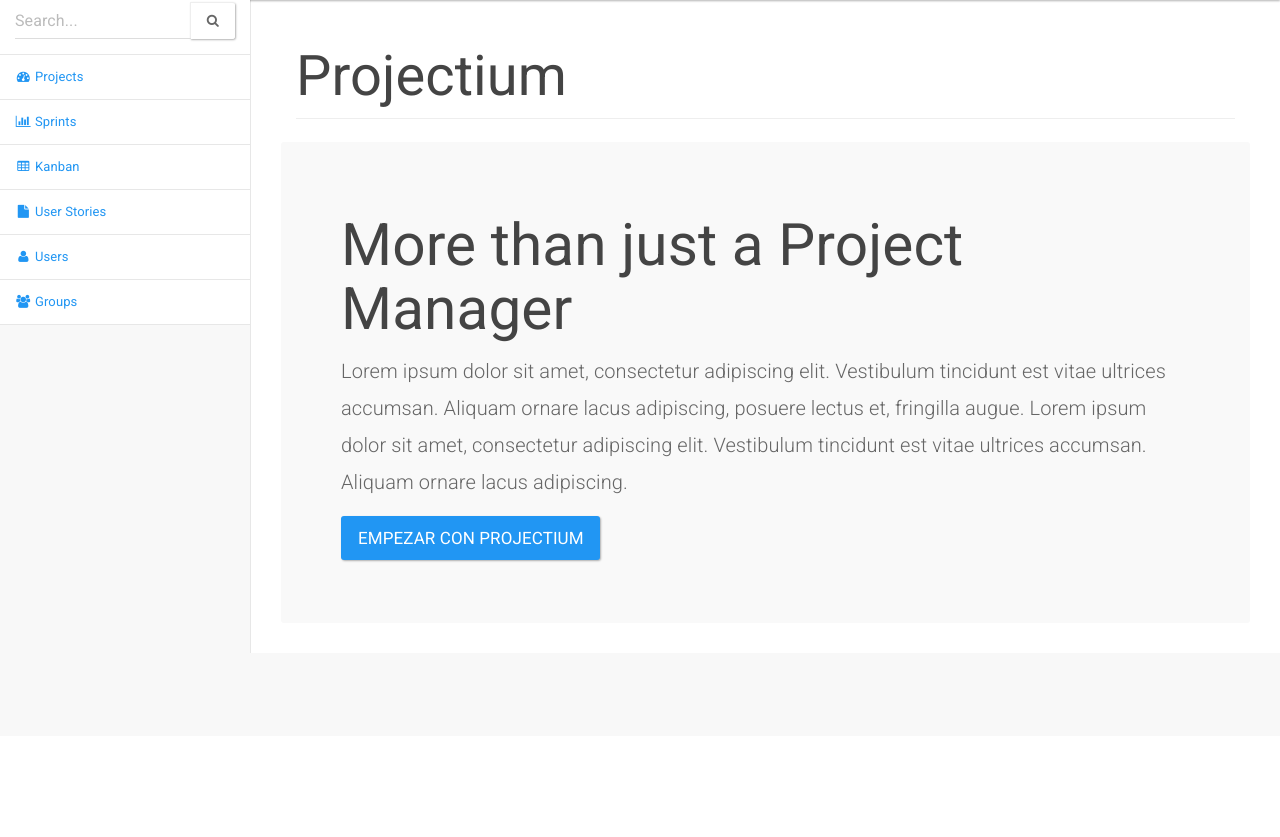
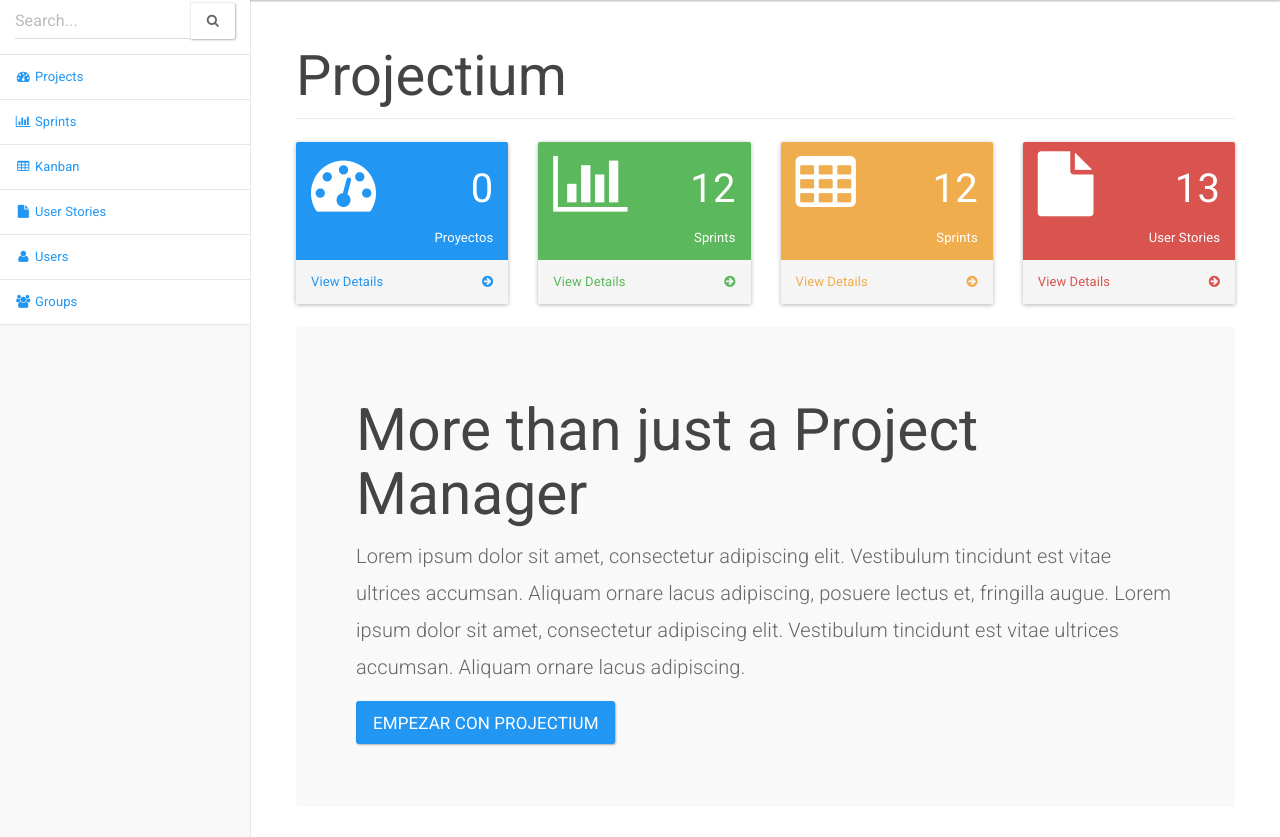
Before and after one commit to Darthcjba/GCC, a Django app: page / in a window 1280 px wide. Shown: the part 64-901 px from the top of the page. Before the commit the page ends 717 px from the top, so only its background shows below. Run offline with Django 3.2, Linux system fonts and the light colour scheme; a user stored in the database is signed in; data comes from the database, SQL or seed files in the repository; parts of the project's set-up code (start-up, migrations or seed data) failed here and were passed over; some libraries are stand-ins or nearby versions.

```diff
--- a/project/templates/project/home.html
+++ b/project/templates/project/home.html
@@ -2,13 +2,113 @@
 {% block title %}Home{% endblock %}
 {% block header %}Projectium{% endblock %}
 {% block content %}
+    <div>
+        <div class="row">
+            <div class="col-lg-3 col-md-6">
+                <div class="panel panel-primary">
+                    <div class="panel-heading">
+                        <div class="row">
+                            <div class="col-xs-3">
+                                <i class="fa fa-dashboard fa-5x"></i>
                             </div>
-            <!-- /.row -->
+                            <div class="col-xs-9 text-right">
+                                <div class="huge">{{ user.miembroequipo_set.count }}</div>
+                                <div>Proyectos</div>
+                            </div>
+                        </div>
+                    </div>
+                    <a href="{% url 'project:project_list' %}">
+                        <div class="panel-footer">
+                            <span class="pull-left">View Details</span>
+                            <span class="pull-right"><i class="fa fa-arrow-circle-right"></i></span>
+
+                            <div class="clearfix"></div>
+                        </div>
+                    </a>
+                </div>
+            </div>
+            <div class="col-lg-3 col-md-6">
+                <div class="panel panel-green">
+                    <div class="panel-heading">
+                        <div class="row">
+                            <div class="col-xs-3">
+                                <i class="fa fa-bar-chart-o fa-5x"></i>
+                            </div>
+                            <div class="col-xs-9 text-right">
+                                <div class="huge">12</div>
+                                <div>Sprints</div>
+                            </div>
+                        </div>
+                    </div>
+                    <a href="#">
+                        <div class="panel-footer">
+                            <span class="pull-left">View Details</span>
+                            <span class="pull-right"><i class="fa fa-arrow-circle-right"></i></span>
+
+                            <div class="clearfix"></div>
+                        </div>
+                    </a>
+                </div>
+            </div>
+            <div class="col-lg-3 col-md-6">
+                <div class="panel panel-yellow">
+                    <div class="panel-heading">
+                        <div class="row">
+                            <div class="col-xs-3">
+                                <i class="fa fa-table fa-5x"></i>
+                            </div>
+                            <div class="col-xs-9 text-right">
+                                <div class="huge">12</div>
+                                <div>Sprints</div>
+                            </div>
+                        </div>
+                    </div>
+                    <a href="#">
+                        <div class="panel-footer">
+                            <span class="pull-left">View Details</span>
+                            <span class="pull-right"><i class="fa fa-arrow-circle-right"></i></span>
+
+                            <div class="clearfix"></div>
+                        </div>
+                    </a>
+                </div>
+            </div>
+            <div class="col-lg-3 col-md-6">
+                <div class="panel panel-red">
+                    <div class="panel-heading">
+                        <div class="row">
+                            <div class="col-xs-3">
+                                <i class="fa fa-file fa-5x"></i>
+                            </div>
+                            <div class="col-xs-9 text-right">
+                                <div class="huge">13</div>
+                                <div>User Stories</div>
+                            </div>
+                        </div>
+                    </div>
+                    <a href="#">
+                        <div class="panel-footer">
+                            <span class="pull-left">View Details</span>
+                            <span class="pull-right"><i class="fa fa-arrow-circle-right"></i></span>
+
+                            <div class="clearfix"></div>
+                        </div>
+                    </a>
+                </div>
+            </div>
+        </div>
         <div class="row">
             <div class="col-lg-12">
                 <div class="jumbotron">
                     <h1>More than just a Project Manager</h1>
-                        <p>Lorem ipsum dolor sit amet, consectetur adipiscing elit. Vestibulum tincidunt est vitae ultrices accumsan. Aliquam ornare lacus adipiscing, posuere lectus et, fringilla augue. Lorem ipsum dolor sit amet, consectetur adipiscing elit. Vestibulum tincidunt est vitae ultrices accumsan. Aliquam ornare lacus adipiscing.</p>
+
+                    <p>Lorem ipsum dolor sit amet, consectetur adipiscing elit. Vestibulum tincidunt est vitae ultrices
+                        accumsan. Aliquam ornare lacus adipiscing, posuere lectus et, fringilla augue. Lorem ipsum dolor
+                        sit
+                        amet, consectetur adipiscing elit. Vestibulum tincidunt est vitae ultrices accumsan. Aliquam
+                        ornare
+                        lacus adipiscing.</p>
+
                     <p><a class="btn btn-primary btn-lg" role="button">Empezar con Projectium</a>
                     </p>
                 </div>
--- a/project/views.py
+++ b/project/views.py
@@ -218,6 +218,7 @@ class ProjectDetail(LoginRequiredMixin, DetailView):
         context = super(ProjectDetail, self).get_context_data(**kwargs)
         context['team'] = self.object.miembroequipo_set.all()
         context['flows'] = self.object.flujo_set.all()
+        context['sprints'] = self.object.sprint_set.all()
         #context['product_owner'] = team.filter(rol='Product Owner')
         #context['scrum_master'] = team.filter(rol='Scrum Master')
         return context
```
Also changed, not shown: project/templates/project/project_detail.html (+32 -22 lines), project/migrations/0005_sprint_nombre.py (added), project/migrations/0006_auto_20150407_2323.py (added). Lines whose indentation alone changed are shown as unchanged.
